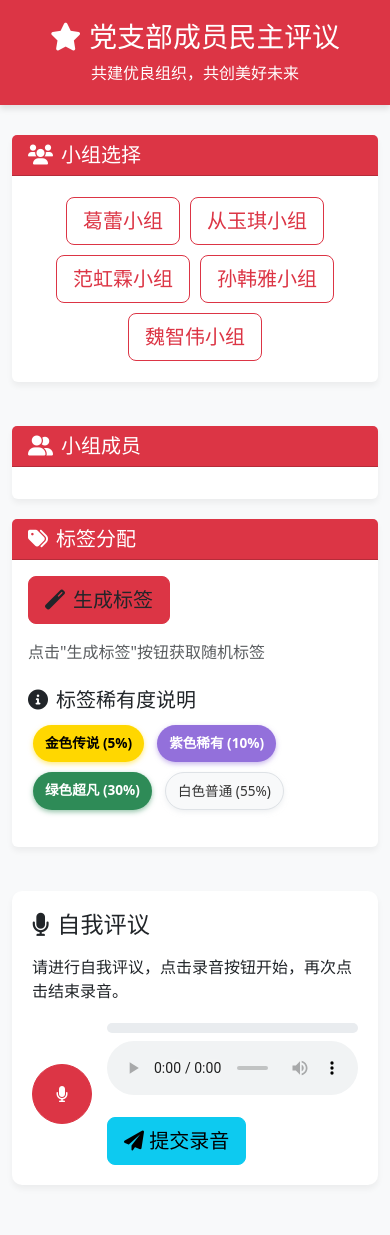
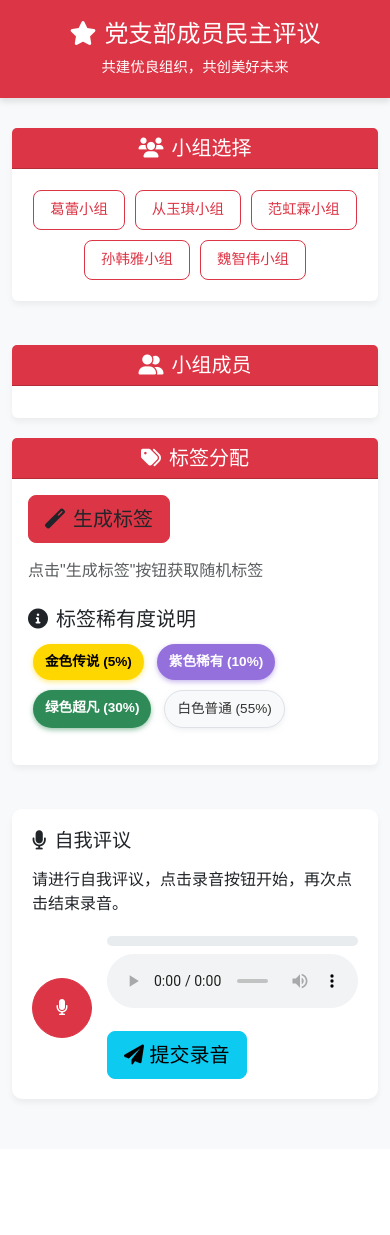
Before and after one commit to ZhiweiWei-NAMI/dangjianhuodong_2503, a Flask app: page / in a window 390 px wide. After the commit the page ends 1103 px from the top, so only its background shows below. Run offline with Flask 3, Linux system fonts and the light colour scheme.

Commit message:
ui optimization

```diff
--- a/templates/index.html
+++ b/templates/index.html
@@ -12,7 +12,9 @@
         body {
             background-color: #f8f9fa;
             padding-bottom: 50px;
+            font-family: 'Arial', sans-serif;
         }
+
         .header {
             background-color: #dc3545;
             color: white;
@@ -20,31 +22,37 @@
             margin-bottom: 30px;
             box-shadow: 0 4px 6px rgba(0, 0, 0, 0.1);
         }
+
         .card {
             margin-bottom: 20px;
             box-shadow: 0 4px 6px rgba(0, 0, 0, 0.05);
             transition: transform 0.3s, box-shadow 0.3s;
             border: none;
         }
+
         .card:hover {
             transform: translateY(-5px);
             box-shadow: 0 10px 20px rgba(0, 0, 0, 0.1);
         }
+
         .card-header {
             background-color: #dc3545;
             color: white;
             font-weight: bold;
         }
+
         .member-card {
             border-left: 4px solid #dc3545;
             cursor: pointer;
             transition: all 0.3s;
         }
+
         .member-card.selected {
             background-color: #f8d7da;
             transform: scale(1.02);
             border-left: 8px solid #dc3545;
         }
+
         .tag-badge {
             margin: 5px;
             cursor: pointer;
@@ -54,9 +62,11 @@
             font-size: 0.85rem;
             transition: all 0.2s;
         }
+
         .tag-badge:hover {
             transform: scale(1.05);
         }
+
         .assigned-tag {
             margin: 2px;
             padding: 5px 10px;
@@ -64,24 +74,29 @@
             display: inline-block;
             font-size: 0.8rem;
         }
+
         .btn-generate {
             background-color: #dc3545;
             border-color: #dc3545;
             margin-bottom: 20px;
         }
+
         .btn-generate:hover {
             background-color: #bb2d3b;
             border-color: #bb2d3b;
         }
+
         .group-btn {
             margin: 5px;
             transition: all 0.3s;
         }
+
         .group-btn.active {
             background-color: #dc3545;
             border-color: #dc3545;
             transform: scale(1.05);
         }
+
         /* 不同稀有度的标签颜色 */
         .tag-金色 {
             background-color: #ffd700;
@@ -89,24 +104,28 @@
             font-weight: bold;
             box-shadow: 0 2px 5px rgba(255, 215, 0, 0.5);
         }
+
         .tag-紫色 {
             background-color: #9370db;
             color: white;
             font-weight: bold;
             box-shadow: 0 2px 5px rgba(147, 112, 219, 0.5);
         }
+
         .tag-绿色 {
             background-color: #2e8b57;
             color: white;
             font-weight: bold;
             box-shadow: 0 2px 5px rgba(46, 139, 87, 0.5);
         }
+
         .tag-白色 {
             background-color: #f8f9fa;
             color: #333;
             border: 1px solid #dee2e6;
             box-shadow: 0 2px 5px rgba(222, 226, 230, 0.5);
         }
+
         .record-section {
             margin-top: 30px;
             background-color: white;
@@ -114,14 +133,44 @@
             border-radius: 10px;
             box-shadow: 0 4px 6px rgba(0, 0, 0, 0.05);
         }
+
         .audio-container {
             margin-top: 20px;
         }
+
         .record-btn {
             width: 60px;
             height: 60px;
             border-radius: 50%;
             margin-right: 15px;
+        }
+
+        /* 响应式设计 */
+        @media (max-width: 768px) {
+            .card-header {
+                font-size: 1rem;
+                text-align: center;
+            }
+
+            .header h1 {
+                font-size: 1.5rem;
+            }
+
+            .header p {
+                font-size: 0.9rem;
+            }
+
+            .member-card {
+                margin-bottom: 15px;
+            }
+
+            .group-btn {
+                font-size: 0.9rem;
+            }
+
+            .record-section h3 {
+                font-size: 1.2rem;
+            }
         }
     </style>
 </head>
```
Also changed, not shown: static/css/styles.css (+25 -0 lines), static/js/scripts.js (+20 -17 lines).
